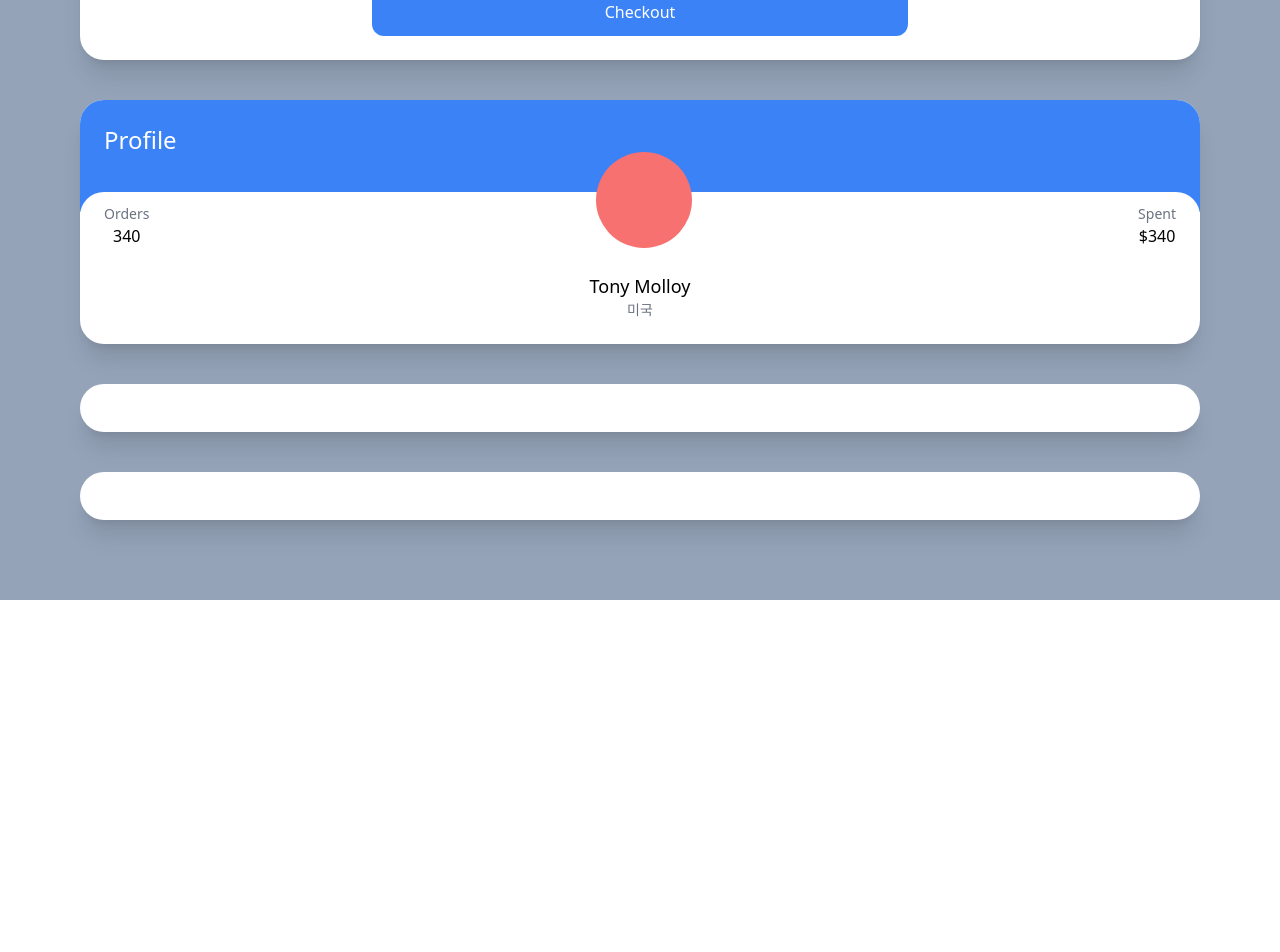
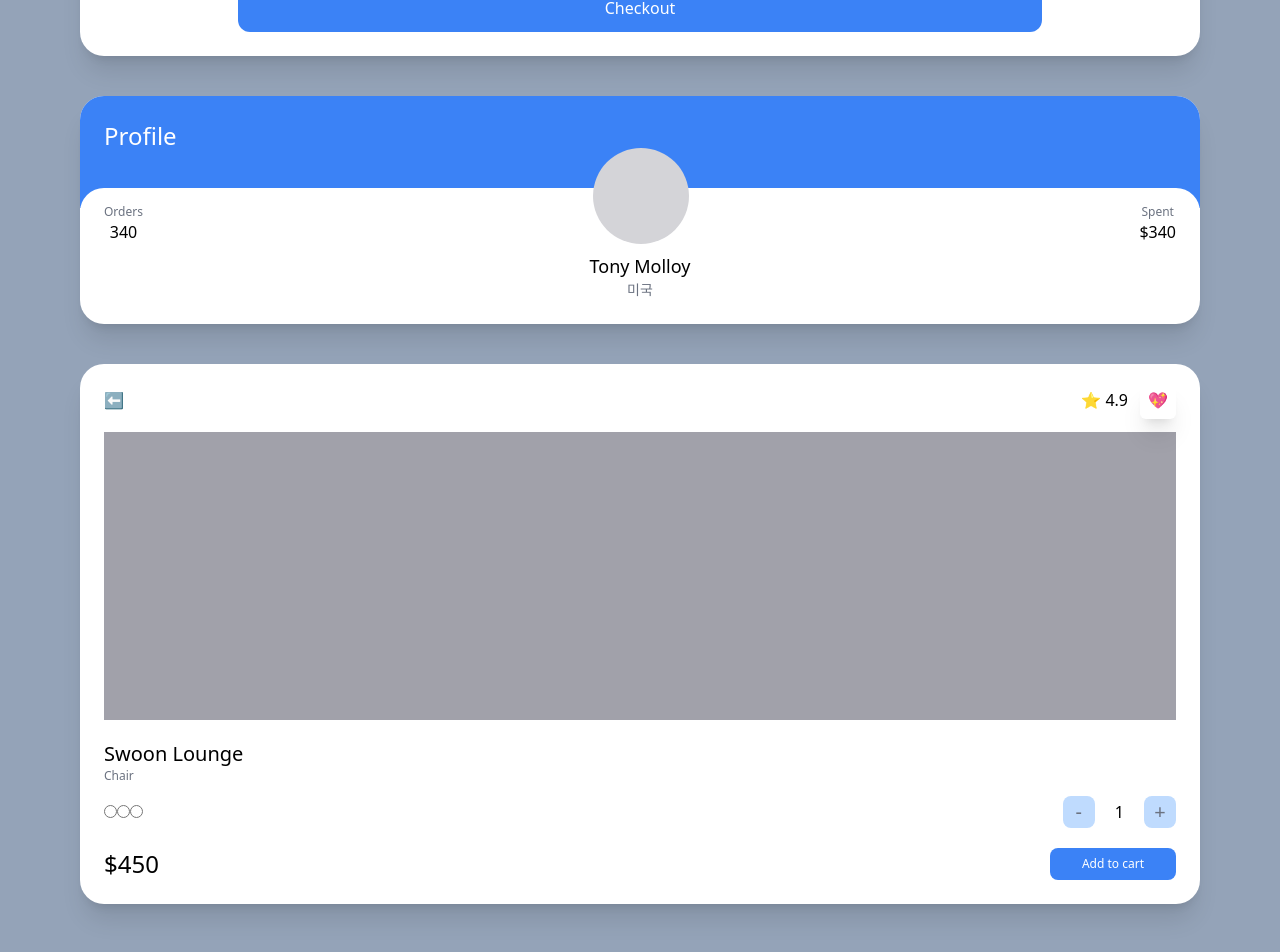
Before and after one commit to DUSTINRYOO/banana-market, a Next.js app: page / in a window 1280 px wide. Shown: the part 278-1230 px from the top of the page. Before the commit the page ends 878 px from the top, so only its background shows below. Built offline with nearby package versions, Linux system fonts and the light colour scheme.

Commit message:
Tailwind practice

```diff
--- a/pages/index.tsx
+++ b/pages/index.tsx
@@ -4,9 +4,9 @@
 
 export default function Home() {
   return (
-    <div className="bg-slate-400 py-20 px-20 grid gap-10">
+    <div className="bg-slate-400 py-20 px-20 grid gap-10 min-h-screen">
       <div className="bg-white p-6 rounded-3xl shadow-xl">
-        <span className="font-semibold text-3xl">Select Item</span>
+        <span className="font-semibold text-2xl">Select Item</span>
         <div className="flex justify-between my-2">
           <span className="text-gray-500">Grey Chair</span>
           <span className="font-semibold">$19</span>
@@ -21,8 +21,8 @@
         </div>
         <div
           className="mt-5 bg-blue-500 text-white p-3
-      text-center rounded-xl w-2/4 mx-auto
-     "
+          text-center rounded-xl w-3/4 mx-auto
+         "
         >
           Checkout
         </div>
@@ -34,23 +34,57 @@
         <div className="rounded-3xl p-6 bg-white relative -top-5">
           <div className="flex relative -top-16 items-end justify-between">
             <div className="flex flex-col items-center">
-              <span className="text-sm text-gray-500">Orders</span>
+              <span className="text-xs text-gray-500">Orders</span>
               <span className="font-medium">340</span>
             </div>
-            <div className="h-24 w-24 bg-red-400 rounded-full" />
+            <div className="h-24 w-24 bg-zinc-300 rounded-full" />
             <div className="flex flex-col items-center">
-              <span className="text-sm text-gray-500">Spent</span>
+              <span className="text-xs text-gray-500">Spent</span>
               <span className="font-medium">$340</span>
             </div>
           </div>
-          <div className="relative  flex flex-col items-center -mt-10 -mb-5">
+          <div className="relative  flex flex-col items-center -mt-14 -mb-5">
             <span className="text-lg font-medium">Tony Molloy</span>
             <span className="text-sm text-gray-500">미국</span>
           </div>
         </div>
       </div>
-      <div className="bg-white p-6 rounded-3xl shadow-xl"></div>
-      <div className="bg-white p-6 rounded-3xl shadow-xl"></div>
+      <div className="bg-white p-6 rounded-3xl shadow-xl">
+        <div className="flex mb-5 justify-between items-center">
+          <span>⬅️</span>
+          <div className="space-x-3">
+            <span>⭐️ 4.9</span>
+            <span className="shadow-xl p-2 rounded-md">💖</span>
+          </div>
+        </div>
+        <div className="bg-zinc-400 h-72 mb-5" />
+        <div className="flex flex-col">
+          <span className="font-medium text-xl">Swoon Lounge</span>
+          <span className="text-xs text-gray-500">Chair</span>
+          <div className="mt-3 mb-5 flex justify-between items-center">
+            <div>
+              <input type="radio" />
+              <input type="radio" />
+              <input type="radio" />
+            </div>
+            <div className="flex items-center space-x-5">
+              <button className=" rounded-lg bg-blue-200 flex justify-center items-center aspect-square w-8 text-xl text-gray-500">
+                -
+              </button>
+              <span>1</span>
+              <button className=" rounded-lg bg-blue-200 flex justify-center items-center aspect-square w-8 text-xl text-gray-500">
+                +
+              </button>
+            </div>
+          </div>
+          <div className="flex justify-between items-center">
+            <span className="font-medium text-2xl">$450</span>
+            <button className="bg-blue-500 py-2 px-8 text-center text-xs text-white rounded-lg">
+              Add to cart
+            </button>
+          </div>
+        </div>
+      </div>
     </div>
   );
 }
```
